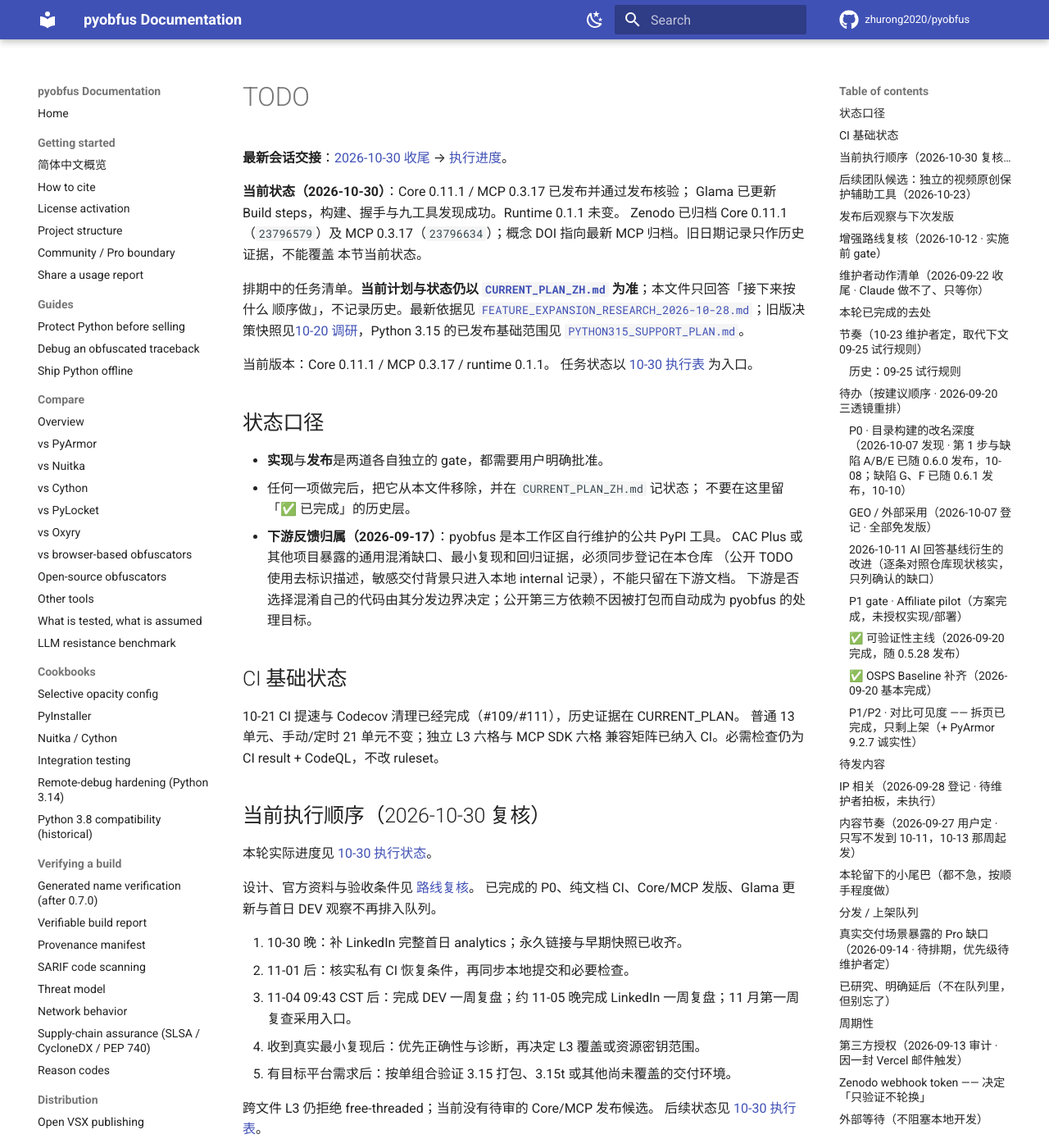
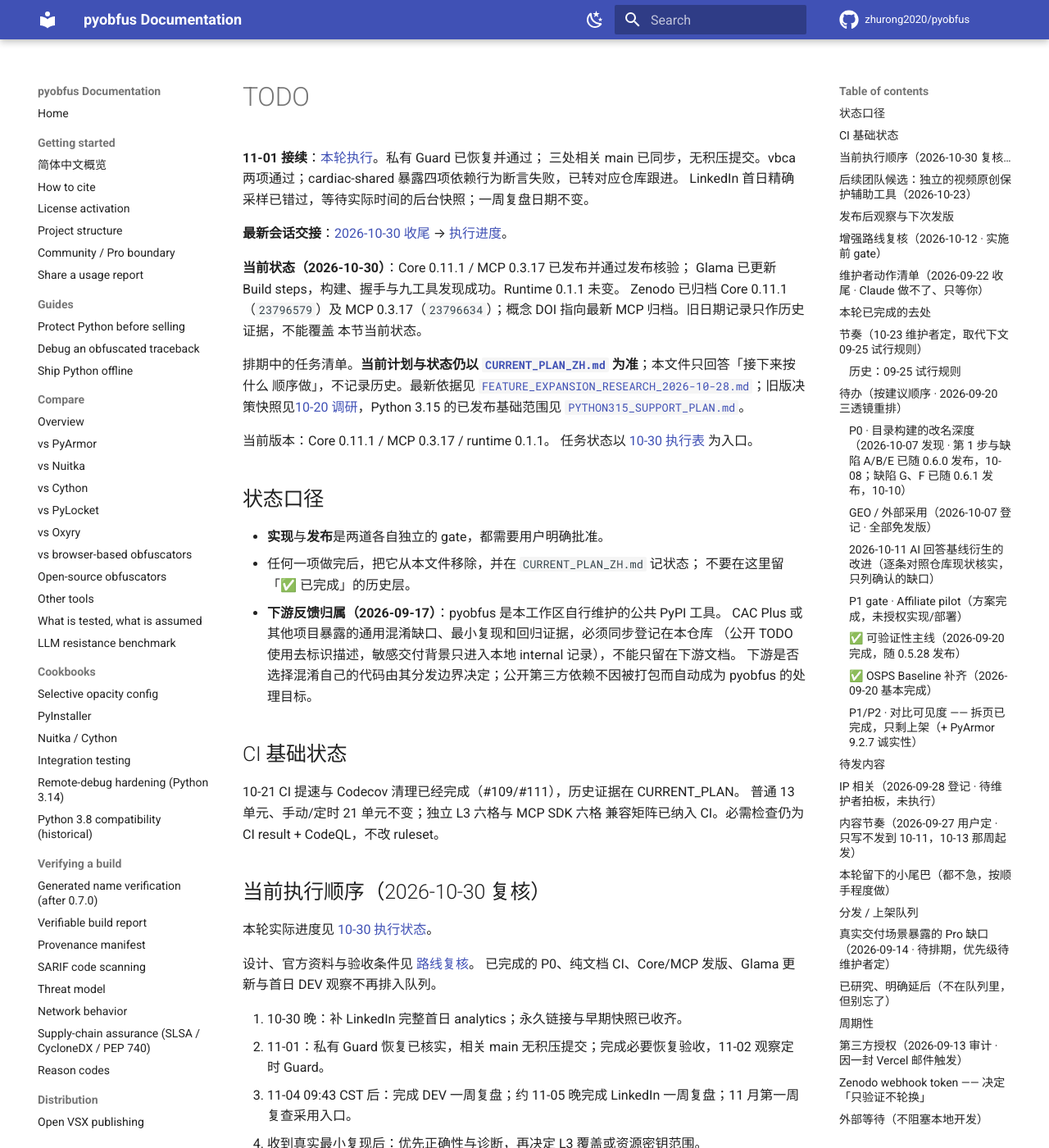
Before and after one commit to zhurong2020/pyobfus, an MkDocs documentation site: the page built from docs/TODO.md, in a window 1280 px wide and 1400 px high. Shown: the whole window at 82% size. Built offline with MkDocs 1.6.1 and Material for MkDocs 9.7.7, drawn with Linux system fonts in a browser that asks for light colours; comment, search, counter and statistics services are not loaded.

Commit message:
docs: record November CI recovery and follow-up status

```diff
--- a/docs/TODO.md
+++ b/docs/TODO.md
@@ -1,4 +1,8 @@
 # TODO
+
+**11-01 接续**：[本轮执行](EXECUTION_PROGRESS_2026-11-01.md)。私有 Guard 已恢复并通过；
+三处相关 main 已同步，无积压提交。vbca 两项通过；cardiac-shared 暴露四项依赖行为断言失败，已转对应仓库跟进。
+LinkedIn 首日精确采样已错过，等待实际时间的后台快照；一周复盘日期不变。
 
 **最新会话交接**：[2026-10-30 收尾](SESSION_CLOSEOUT_2026-10-30.md) →
 [执行进度](EXECUTION_PROGRESS_2026-10-30.md)。
@@ -42,7 +46,7 @@
 已完成的 P0、纯文档 CI、Core/MCP 发版、Glama 更新与首日 DEV 观察不再排入队列。
 
 1. 10-30 晚：补 LinkedIn 完整首日 analytics；永久链接与早期快照已收齐。
-2. 11-01 后：核实私有 CI 恢复条件，再同步本地提交和必要检查。
+2. 11-01：私有 Guard 恢复已核实，相关 main 无积压提交；完成必要恢复验收，11-02 观察定时 Guard。
 3. 11-04 09:43 CST 后：完成 DEV 一周复盘；约 11-05 晚完成 LinkedIn 一周复盘；11 月第一周复查采用入口。
 4. 收到真实最小复现后：优先正确性与诊断，再决定 L3 覆盖或资源密钥范围。
 5. 有目标平台需求后：按单组合验证 3.15 打包、3.15t 或其他尚未覆盖的交付环境。
```
Also changed, not shown: docs/CURRENT_PLAN_ZH.md (+4 -0 lines), docs/EXECUTION_PROGRESS_2026-11-01.md (added, +37 -0 lines).
